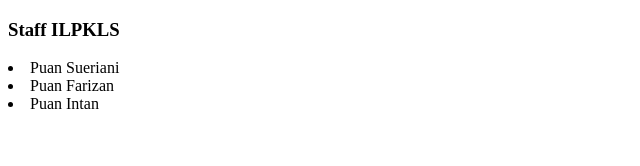
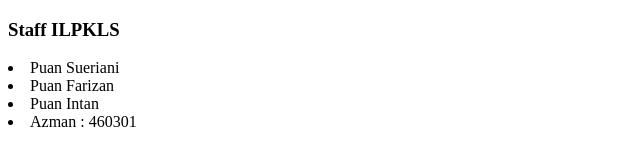
Before and after one commit to zureenanr/data-student, a plain HTML site: page staff.html in a window 1280 px wide. Shown: the whole page, without its empty margins (0-640 px from the left). Drawn offline with Linux system fonts and the light colour scheme.

Commit message:
modified dalam file staff.html

```diff
--- a/staff.html
+++ b/staff.html
@@ -11,5 +11,6 @@
     <li>Puan Sueriani</li>
     <li>Puan Farizan</li>
     <li>Puan Intan</li>
+    <li>Azman : 460301</li>
 </body>
 </html>
```
